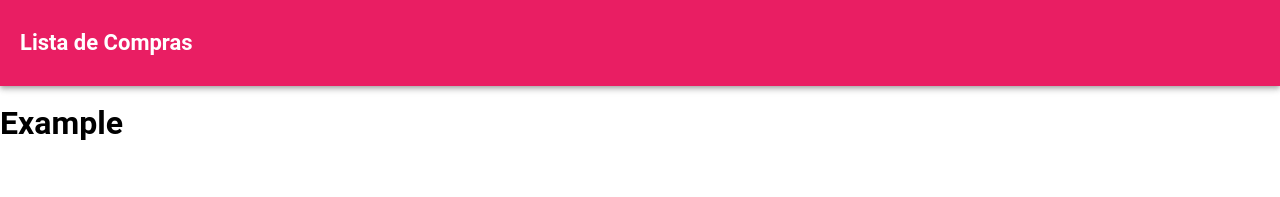
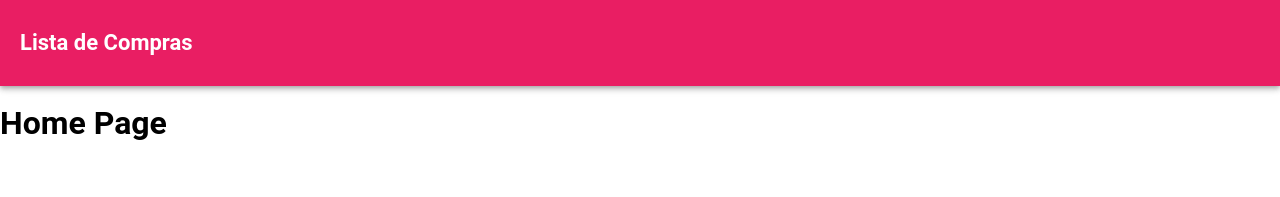
Before and after one commit to luca-henrique/frontend-lista-compras, a React app: page / in a window 1280 px wide. Shown: the top 197 px of the page. Built offline with nearby package versions, Linux system fonts and the light colour scheme; the HTML template or start-up script is replaced by a standard one.

Commit message:
feature #39 organizando projeto

```diff
--- a/src/App.tsx
+++ b/src/App.tsx
@@ -2,7 +2,8 @@
 
 import {ThemeProvider} from '@material-ui/styles';
 
-import {AppBar} from '@material-ui/core';
+import Header from './components/Header';
+import Home from './pages/Home';
 
 import './style.css';
 
@@ -20,14 +21,8 @@
 function App() {
   return (
     <ThemeProvider theme={theme}>
-      <AppBar position='static' color='primary'>
-        <div className='header'>
-          <p className='title'>Lista de Compras</p>
-        </div>
-      </AppBar>
-      <div className='App'>
-        <h1>Example</h1>
-      </div>
+      <Header />
+      <Home />
     </ThemeProvider>
   );
 }
--- /dev/null
+++ b/src/components/Header/index.tsx
@@ -0,0 +1,13 @@
+import {AppBar} from '@material-ui/core';
+
+const Header = () => {
+  return (
+    <AppBar position='static' color='primary'>
+      <div className='header'>
+        <p className='title'>Lista de Compras</p>
+      </div>
+    </AppBar>
+  );
+};
+
+export default Header;
--- /dev/null
+++ b/src/pages/Home/index.tsx
@@ -0,0 +1,9 @@
+const Home = () => {
+  return (
+    <div className='App'>
+      <h1>Home Page</h1>
+    </div>
+  );
+};
+
+export default Home;
```
Also changed, not shown: src/pages/Home/style.css (added), src/pages/List/index.tsx (added), src/pages/List/style.css (added).
